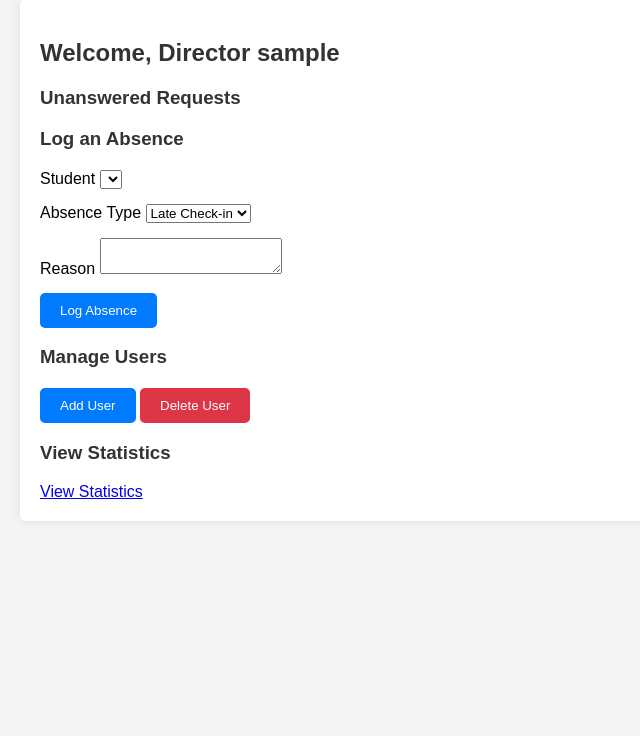
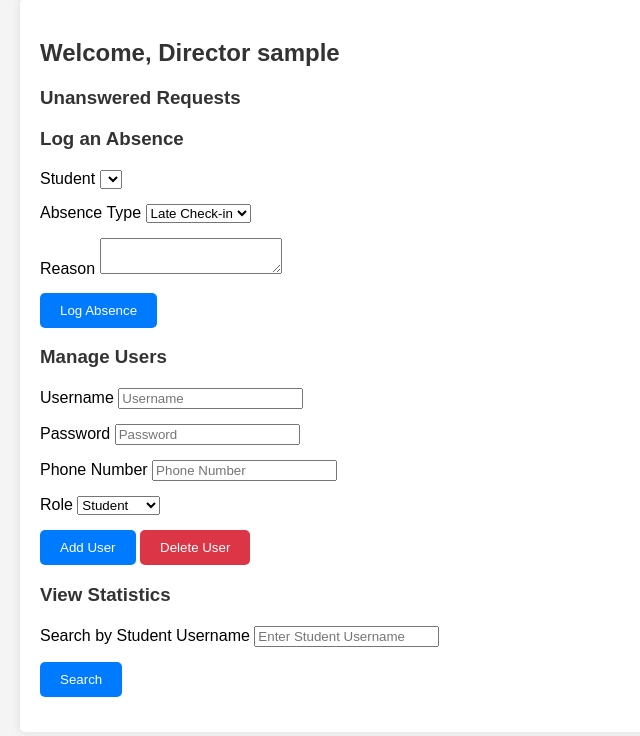
Before and after one commit to benzatman/TTLoggingApplication, a Flask app: template app/templates/director_dashboard.html in a window 1280 px wide. Shown: the part 39-775 px from the top of the page, without its empty margins (0-640 px from the left). Run offline with Flask 3, Linux system fonts and the light colour scheme; the template is opened without the code that fills it: values that come from a table or form of the project are taken from there, others are empty; the visitor is signed in with stand-in values (Sample User, id 1); data comes from the database, SQL or seed files in the repository; parts of the project's set-up code (start-up, migrations or seed data) failed here and were passed over.

Commit message:
adding statistics

```diff
--- a/app/models.py
+++ b/app/models.py
@@ -17,9 +17,11 @@ class Request(db.Model):
     request_type = db.Column(db.String(20), nullable=False)
     status = db.Column(db.String(20), default='pending')
     details = db.Column(db.Text)
-    submission_time = db.Column(db.DateTime, default=db.func.now().op('AT TIME ZONE')('Asia/Jerusalem'))
+    submission_time = db.Column(db.DateTime, default=db.func.now())
     decision_time = db.Column(db.DateTime)
+    decision_message = db.Column(db.Text)
     counselor_id = db.Column(db.Integer, db.ForeignKey('user.id'))
+
 
 
 class AbsenceLog(db.Model):
--- a/app/routes.py
+++ b/app/routes.py
@@ -1,9 +1,45 @@
 from flask import render_template, redirect, url_for, flash, request
 from flask_login import login_user, logout_user, login_required, current_user
-from werkzeug.security import check_password_hash
+from werkzeug.security import check_password_hash, generate_password_hash
+from twilio.rest import Client
+from datetime import datetime
 from app import app, db
 from app.models import User, Request
 from app.forms import LoginForm, RequestForm, OffShabbatDestinationForm, AbsenceLoggingForm
+from app.models import User
+
+
+twilio_client = Client(app.config['TWILIO_ACCOUNT_SID'], app.config['TWILIO_AUTH_TOKEN'])
+
+
+def get_phone_numbers_by_role(role):
+    """Get the list of phone numbers for users with the specified role."""
+    users = User.query.filter_by(role=role).all()
+    return [f"whatsapp:{user.phone_number}" for user in users if user.phone_number]
+
+
+def send_whatsapp_message_to_roles(roles, message):
+    """Send a WhatsApp message to all users with the specified roles."""
+    phone_numbers = []
+    for role in roles:
+        phone_numbers.extend(get_phone_numbers_by_role(role))
+
+    for number in phone_numbers:
+        twilio_client.messages.create(
+            body=message,
+            from_=app.config['TWILIO_WHATSAPP_FROM'],
+            to=number
+        )
+
+
+def send_whatsapp_message(to_numbers, message):
+    for number in to_numbers:
+        twilio_client.messages.create(
+            body=message,
+            from_=app.config['TWILIO_WHATSAPP_FROM'],
+            to=number
+        )
+
 
 
 @app.route('/login', methods=['GET', 'POST'])
@@ -57,8 +93,14 @@ def submit_request():
         )
         db.session.add(new_request)
         db.session.commit()
+
+        # Send WhatsApp message to directors and counselors
+        message = f'You have a new request from {current_user.username}.'
+        send_whatsapp_message_to_roles(['director', 'counselor'], message)
+
         flash('Request submitted successfully.', 'success')
     return redirect(url_for('dashboard'))
+
 
 
 @app.route('/log_absence', methods=['POST'])
@@ -78,30 +120,100 @@ def log_absence():
     return redirect(url_for('dashboard'))
 
 
-@app.route('/manage_users', methods=['POST'])
+@app.route('/manage_users', methods=['GET', 'POST'])
 @login_required
 def manage_users():
     if current_user.role != 'director':
         flash('You do not have permission to access this page.', 'danger')
         return redirect(url_for('dashboard'))
 
-    if 'add_user' in request.form:
-        # Add user logic
-        pass
-    elif 'delete_user' in request.form:
-        # Delete user logic
-        pass
+    if request.method == 'POST':
+        username = request.form.get('username')
+        phone_number = request.form.get('phone_number')
+        role = request.form.get('role')
+        password = request.form.get('password')
 
-    flash('User management action completed.', 'success')
+        if 'add_user' in request.form:
+            new_user = User(
+                username=username,
+                password_hash=password,
+                role=role,
+                phone_number=phone_number
+            )
+            db.session.add(new_user)
+            db.session.commit()
+            flash('User added successfully.', 'success')
+        elif 'delete_user' in request.form:
+            user = User.query.filter_by(username=username).first()
+            if user:
+                db.session.delete(user)
+                db.session.commit()
+                flash('User deleted successfully.', 'success')
+
     return redirect(url_for('dashboard'))
 
 
-@app.route('/statistics')
+@app.route('/statistics', methods=['GET', 'POST'])
 @login_required
 def statistics():
     if current_user.role != 'director':
         flash('You do not have permission to access this page.', 'danger')
         return redirect(url_for('dashboard'))
 
-    # Logic to calculate statistics
+    stats = {}
+    if request.method == 'POST':
+        username = request.form.get('username')
+        user = User.query.filter_by(username=username).first()
+        if user:
+            stats['total_requests'] = Request.query.filter_by(student_id=user.id).count()
+            stats['approved_requests'] = Request.query.filter_by(student_id=user.id, status='approved').count()
+            stats['rejected_requests'] = Request.query.filter_by(student_id=user.id, status='rejected').count()
+            stats['absences'] = Request.query.filter_by(student_id=user.id, request_type='absence').count()
+
+            # Calculate average response time
+            response_times = []
+            for req in Request.query.filter_by(counselor_id=user.id).all():
+                if req.decision_time and req.submission_time:
+                    response_times.append((req.decision_time - req.submission_time).total_seconds())
+            if response_times:
+                stats['avg_response_time'] = sum(response_times) / len(response_times)
+
+        flash('Statistics calculated successfully.', 'success')
+
     return render_template('statistics.html', stats=stats)
+
+
+@app.route('/approve_request/<int:request_id>', methods=['POST'])
+@login_required
+def approve_request(request_id):
+    request = Request.query.get_or_404(request_id)
+    if current_user.role not in ['counselor', 'director']:
+        flash('You do not have permission to perform this action.', 'danger')
+        return redirect(url_for('dashboard'))
+
+    action = request.form.get('action')
+    message = request.form.get('message')
+    if action == 'approve':
+        request.status = 'approved'
+        request.decision_time = datetime.utcnow()
+        request.decision_message = message
+        request.counselor_id = current_user.id
+        db.session.commit()
+
+        # Notify the counselors and directors
+        notification_message = f'Request from {request.student.username} was approved by {current_user.username}.'
+        send_whatsapp_message_to_roles(['director', 'counselor'], notification_message)
+        flash('Request approved.', 'success')
+    elif action == 'reject':
+        request.status = 'rejected'
+        request.decision_time = datetime.utcnow()
+        request.decision_message = message
+        request.counselor_id = current_user.id
+        db.session.commit()
+
+        # Notify the counselors and directors
+        notification_message = f'Request from {request.student.username} was rejected by {current_user.username}.'
+        send_whatsapp_message_to_roles(['director', 'counselor'], notification_message)
+        flash('Request rejected.', 'danger')
+
+    return redirect(url_for('dashboard'))
--- a/app/templates/counselor_dashboard.html
+++ b/app/templates/counselor_dashboard.html
@@ -13,6 +13,7 @@
             <strong>{{ request.student.username }}</strong> requested a {{ request.request_type }}:
             <p>{{ request.details }}</p>
             <form method="POST" action="{{ url_for('approve_request', request_id=request.id) }}">
+                <textarea name="message" placeholder="Leave a message (optional)" class="form-control"></textarea>
                 <button name="action" value="approve" class="btn btn-success">Approve</button>
                 <button name="action" value="reject" class="btn btn-danger">Reject</button>
             </form>
--- a/app/templates/director_dashboard.html
+++ b/app/templates/director_dashboard.html
@@ -6,6 +6,7 @@
 <div class="dashboard-container">
     <h2>Welcome, Director {{ current_user.username }}</h2>
 
+    <!-- Unanswered Requests Section -->
     <h3>Unanswered Requests</h3>
     <ul>
         {% for request in unanswered_requests %}
@@ -13,6 +14,7 @@
             <strong>{{ request.student.username }}</strong> requested a {{ request.request_type }}:
             <p>{{ request.details }}</p>
             <form method="POST" action="{{ url_for('approve_request', request_id=request.id) }}">
+                <textarea name="message" placeholder="Leave a message (optional)" class="form-control"></textarea>
                 <button name="action" value="approve" class="btn btn-success">Approve</button>
                 <button name="action" value="reject" class="btn btn-danger">Reject</button>
             </form>
@@ -20,6 +22,7 @@
         {% endfor %}
     </ul>
 
+    <!-- Log an Absence Section -->
     <h3>Log an Absence</h3>
     <form method="POST" action="{{ url_for('log_absence') }}">
         {{ absence_form.hidden_tag() }}
@@ -40,15 +43,45 @@
         </div>
     </form>
 
+    <!-- Manage Users Section -->
     <h3>Manage Users</h3>
     <form method="POST" action="{{ url_for('manage_users') }}">
-        <!-- Add user logic -->
-        <input type="submit" name="add_user" value="Add User" class="btn btn-primary">
-        <!-- Delete user logic -->
-        <input type="submit" name="delete_user" value="Delete User" class="btn btn-danger">
+        <div class="form-group">
+            <label for="username">Username</label>
+            <input type="text" name="username" placeholder="Username" class="form-control" required>
+        </div>
+        <div class="form-group">
+            <label for="password">Password</label>
+            <input type="password" name="password" placeholder="Password" class="form-control" required>
+        </div>
+        <div class="form-group">
+            <label for="phone_number">Phone Number</label>
+            <input type="text" name="phone_number" placeholder="Phone Number" class="form-control" required>
+        </div>
+        <div class="form-group">
+            <label for="role">Role</label>
+            <select name="role" class="form-control" required>
+                <option value="student">Student</option>
+                <option value="counselor">Counselor</option>
+                <option value="director">Director</option>
+            </select>
+        </div>
+        <div class="form-group">
+            <input type="submit" name="add_user" value="Add User" class="btn btn-primary">
+            <input type="submit" name="delete_user" value="Delete User" class="btn btn-danger">
+        </div>
     </form>
 
+    <!-- View Statistics Section -->
     <h3>View Statistics</h3>
-    <a href="{{ url_for('statistics') }}" class="btn btn-info">View Statistics</a>
+    <form method="POST" action="{{ url_for('statistics') }}">
+        <div class="form-group">
+            <label for="username">Search by Student Username</label>
+            <input type="text" name="username" placeholder="Enter Student Username" class="form-control">
+        </div>
+        <div class="form-group">
+            <input type="submit" value="Search" class="btn btn-info">
+        </div>
+    </form>
 </div>
 {% endblock %}
--- a/config.py
+++ b/config.py
@@ -5,3 +5,8 @@ class Config:
     MYSQL_PASSWORD = os.getenv('mysql_password')
     SQLALCHEMY_DATABASE_URI = f'mysql://TT:{MYSQL_PASSWORD}@localhost/TTRequests'
     SQLALCHEMY_TRACK_MODIFICATIONS = False
+
+    # Twilio configuration
+    TWILIO_ACCOUNT_SID = 'your_account_sid'
+    TWILIO_AUTH_TOKEN = 'your_auth_token'
+    TWILIO_WHATSAPP_FROM = 'whatsapp:+14155238886'  # Twilio sandbox number
```
Also changed, not shown: app/templates/statistics.html (added, +19 -0 lines).
